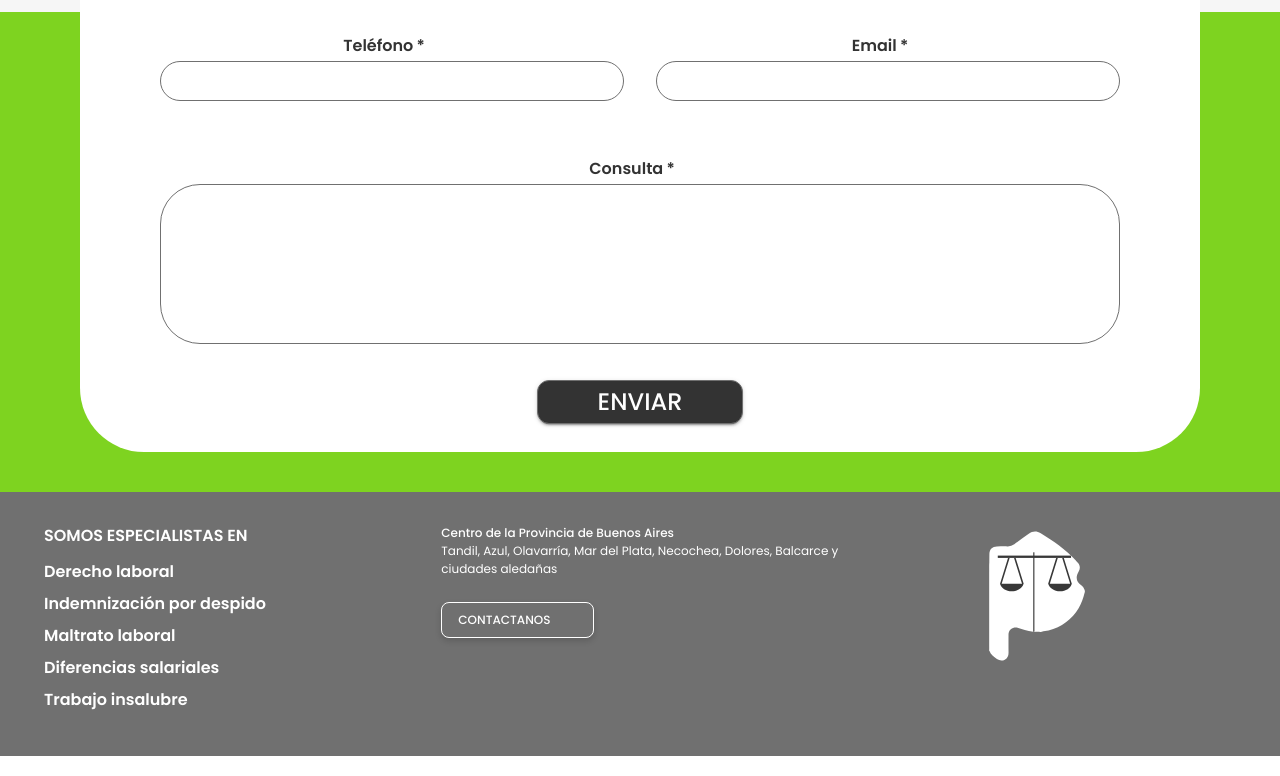
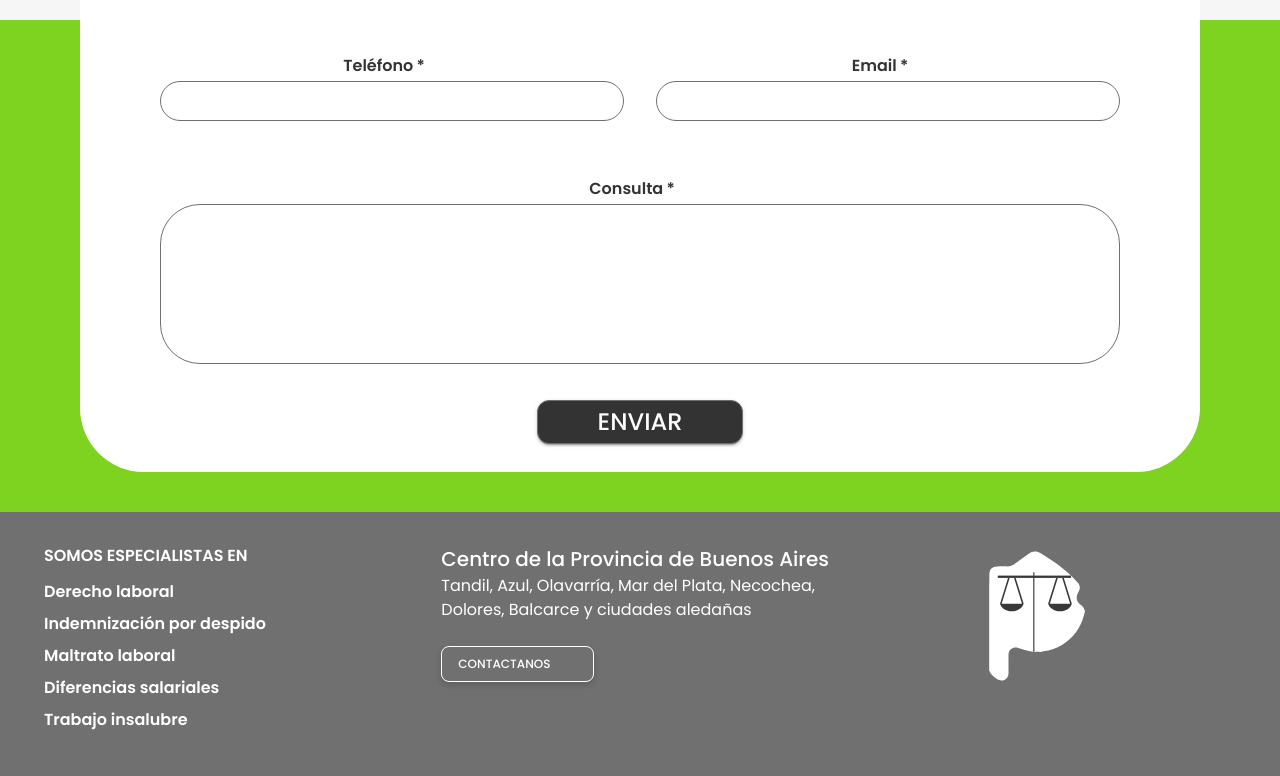
Before and after one commit to roperrott/abogados-landing, a React (Create React App) app: page / in a window 1280 px wide. Shown: the part 2080-2856 px from the top of the page. Built offline with nearby package versions, Linux system fonts and the light colour scheme; no server answers; some icons are missing.

Commit message:
minor fixes

```diff
--- a/src/components/Footer/index.js
+++ b/src/components/Footer/index.js
@@ -30,7 +30,7 @@ export function Footer() {
         <Typography
           paragraph
           sx={{
-            fontSize: 12, fontWeight: 500, color: '#FFFFFF', textAlign: 'left', mb: 0,
+            fontSize: 20, fontWeight: 500, color: '#FFFFFF', textAlign: 'left', mb: 0,
           }}
         >
           Centro de la Provincia de Buenos Aires
@@ -38,7 +38,7 @@ export function Footer() {
         <Typography
           paragraph
           sx={{
-            fontSize: 12, fontWeight: 400, color: '#FFFFFF', textAlign: 'left', mb: 3,
+            fontSize: 16, fontWeight: 400, color: '#FFFFFF', textAlign: 'left', mb: 3,
           }}
         >
           Tandil, Azul, Olavarría, Mar del Plata, Necochea, Dolores, Balcarce y ciudades aledañas
--- a/src/components/Form/index.js
+++ b/src/components/Form/index.js
@@ -34,7 +34,7 @@ export function Form() {
     onSubmit: (values, { resetForm }) => onSendData(values, resetForm),
   });
   return (
-    <Box sx={{ position: 'relative', height: { xs: '1050px', md: '800px' } }}>
+    <Box sx={{ position: 'relative', height: { xs: '1070px', md: '820px' } }}>
       <Box sx={{
         height: '40%',
       }}
```
